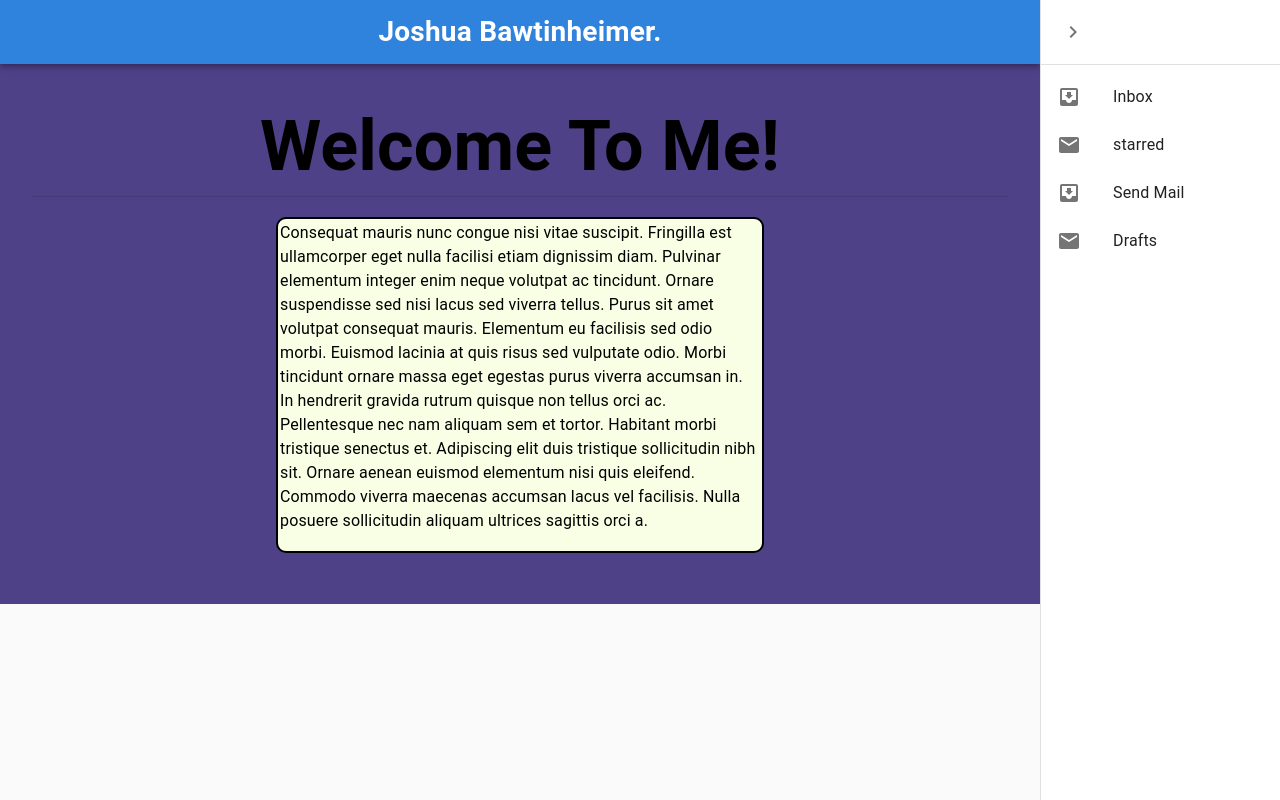
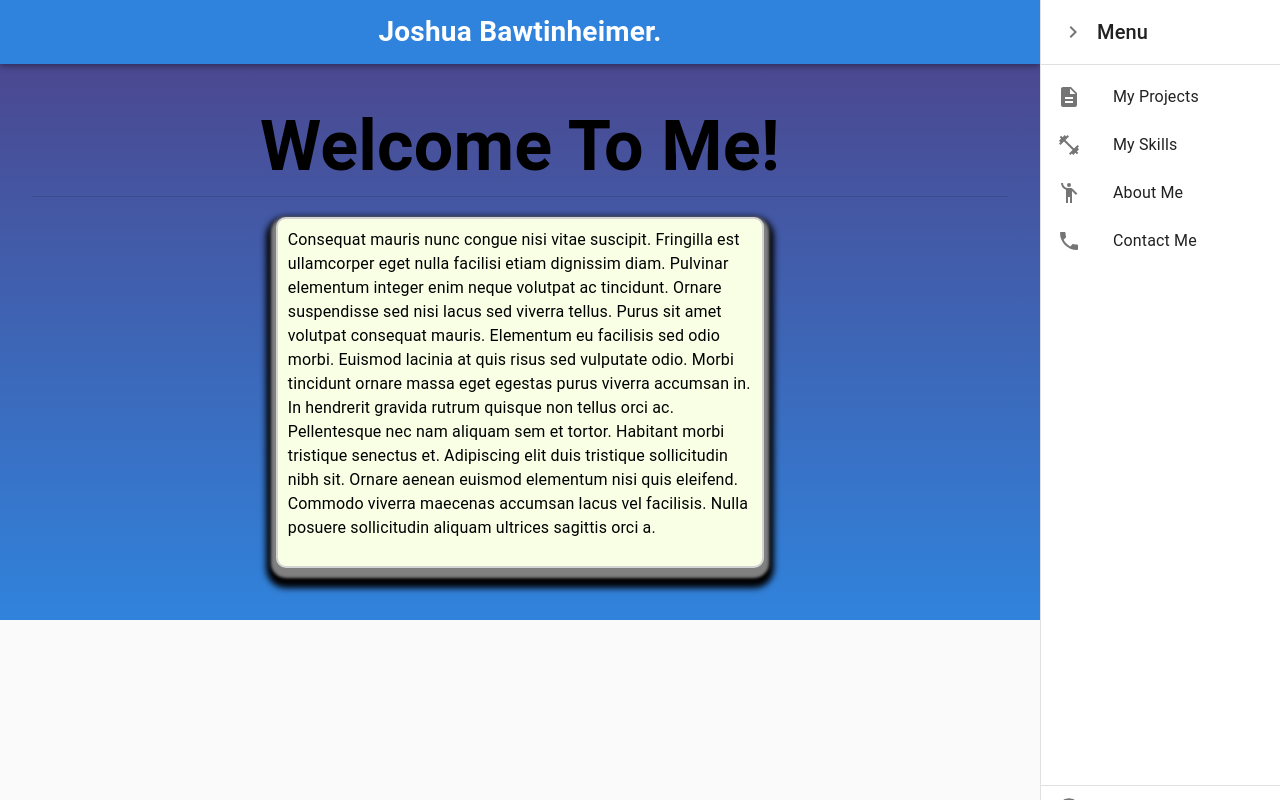
Before and after one commit to jbawt/Portfolio, a React (Create React App) app: page / in a window 1280 px wide. Both pictures are taken after a click on the button "open drawer". Built offline with nearby package versions, Linux system fonts and the light colour scheme.

Commit message:
create header and nav options

```diff
--- a/src/components/Intro.js
+++ b/src/components/Intro.js
@@ -9,18 +9,15 @@ const useStyles = makeStyles(() => ({
     justifyContent: 'space-evenly',
     alignItems: 'center',
   },
-  imgDiv: {
-    width: '40%',
-    border: '2px solid red',
-  },
   textDiv: {
     width: '50%',
-    padding: 2,
+    padding: '1%',
     margin: '2%',
-    border: '2px solid black',
+    border: '2.5px solid lightgray',
     background: '#F8FFE5',
     color: 'black',
-    borderRadius: 10,
+    borderRadius: '10px',
+    boxShadow: '0 5px 3px 5px gray, 0 10px 6px 10px black'
   },
 }))
 
@@ -30,20 +27,6 @@ function Intro() {
 
   return (
     <div className={classes.mainDiv}>
-      {/* <div className={classes.imgDiv}>
-        <Typography paragraph>
-        Lorem ipsum dolor sit amet, consectetur adipiscing elit, sed do eiusmod tempor incididunt
-          ut labore et dolore magna aliqua. Rhoncus dolor purus non enim praesent elementum
-          facilisis leo vel. Risus at ultrices mi tempus imperdiet. Semper risus in hendrerit
-          gravida rutrum quisque non tellus. Convallis convallis tellus id interdum velit laoreet id
-          donec ultrices. Odio morbi quis commodo odio aenean sed adipiscing. Amet nisl suscipit
-          adipiscing bibendum est ultricies integer quis. Cursus euismod quis viverra nibh cras.
-          Metus vulputate eu scelerisque felis imperdiet proin fermentum leo. Mauris commodo quis
-          imperdiet massa tincidunt. Cras tincidunt lobortis feugiat vivamus at augue. At augue eget
-          arcu dictum varius duis at consectetur lorem. Velit sed ullamcorper morbi tincidunt. Lorem
-          donec massa sapien faucibus et molestie ac.
-        </Typography>
-      </div> */}
       <div className={classes.textDiv}>
         <Typography paragraph>
         Consequat mauris nunc congue nisi vitae suscipit. Fringilla est ullamcorper eget nulla
--- a/src/components/NavBar.js
+++ b/src/components/NavBar.js
@@ -19,8 +19,12 @@ import {
 import ChevronLeftIcon from '@material-ui/icons/ChevronLeft';
 import ChevronRightIcon from '@material-ui/icons/ChevronRight';
 import MenuIcon from '@material-ui/icons/Menu';
-import InboxIcon from '@material-ui/icons/MoveToInbox';
-import MailIcon from '@material-ui/icons/Mail';
+import PhoneIcon from '@material-ui/icons/Phone';
+import EmojiPeopleIcon from '@material-ui/icons/EmojiPeople';
+import DescriptionIcon from '@material-ui/icons/Description';
+import FitnessCenterIcon from '@material-ui/icons/FitnessCenter';
+import GitHubIcon from '@material-ui/icons/GitHub';
+import LinkedInIcon from '@material-ui/icons/LinkedIn';
 
 const drawerWidth = 240;
 
@@ -76,7 +80,7 @@ const useStyles = makeStyles((theme) => ({
       duration: theme.transitions.duration.leavingScreen,
     }),
     marginRight: -drawerWidth,
-    background: '#4E4187',
+    background: 'linear-gradient(#4E4187, #3083DC)',
     color: '#FFFFFF',
   },
   contentShift: {
@@ -85,6 +89,10 @@ const useStyles = makeStyles((theme) => ({
       duration: theme.transitions.duration.enteringScreen,
     }),
     marginRight: 0
+  },
+  accounts: {
+    position: 'relative',
+    top: '65vh',
   }
 }))
 
@@ -148,15 +156,51 @@ function NavBar() {
           <IconButton onClick={handleDrawerClose}>
             {theme.direction === "rtl" ? <ChevronLeftIcon /> : <ChevronRightIcon />}
           </IconButton>
+          <Typography variant="h6" noWrap>
+            Menu
+          </Typography>
         </div>
         <Divider />
         <List>
-          {['Inbox', 'starred', 'Send Mail', 'Drafts'].map((text, index) => (
-            <ListItem button key={text}>
-              <ListItemIcon>{index % 2 === 0 ? <InboxIcon /> : <MailIcon />}</ListItemIcon>
-              <ListItemText primary={text}/>
+          <ListItem button>
+            <ListItemIcon>
+              <DescriptionIcon />
+            </ListItemIcon>
+            <ListItemText primary="My Projects" />
+          </ListItem>
+          <ListItem button>
+            <ListItemIcon>
+              <FitnessCenterIcon />
+            </ListItemIcon>
+            <ListItemText primary="My Skills" />
+          </ListItem>
+          <ListItem button>
+            <ListItemIcon>
+              <EmojiPeopleIcon />
+            </ListItemIcon>
+            <ListItemText primary="About Me" />
+          </ListItem>
+          <ListItem button>
+            <ListItemIcon>
+              <PhoneIcon />
+            </ListItemIcon>
+            <ListItemText primary="Contact Me"/>
+          </ListItem>
+          <div className={classes.accounts}>
+            <Divider />
+            <ListItem button>
+              <ListItemIcon>
+                <GitHubIcon />
+              </ListItemIcon>
+              <ListItemText primary="github.com/jbawt" />
             </ListItem>
-          ))}
+            <ListItem button>
+              <ListItemIcon>
+                <LinkedInIcon />
+              </ListItemIcon>
+              <ListItemText primary="Josh Bawtinheimer" />
+            </ListItem>
+          </div>
         </List>
       </Drawer>
     </div>
```
Also changed, not shown: 1 other file (tests, documents, lock files or other folders).
